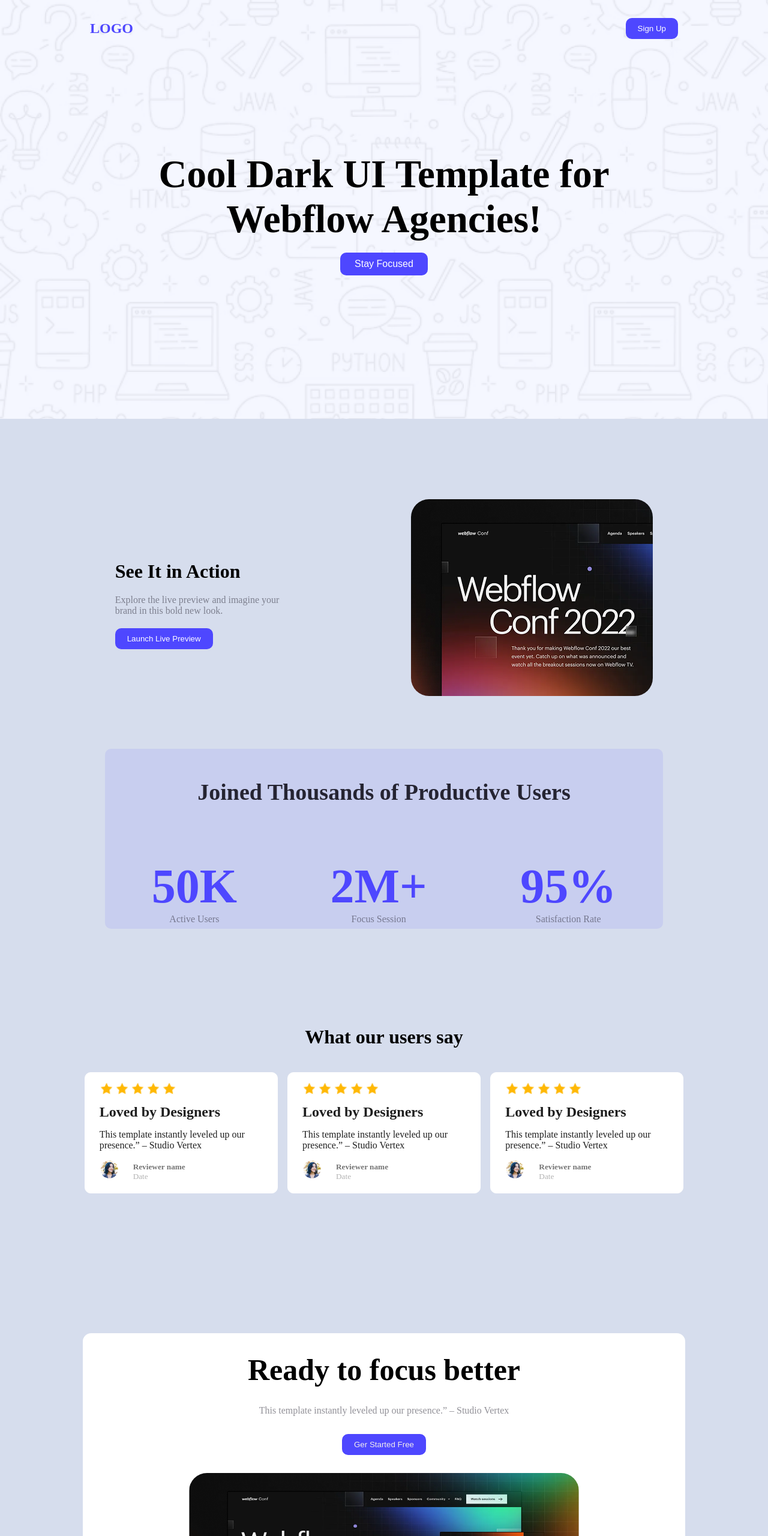
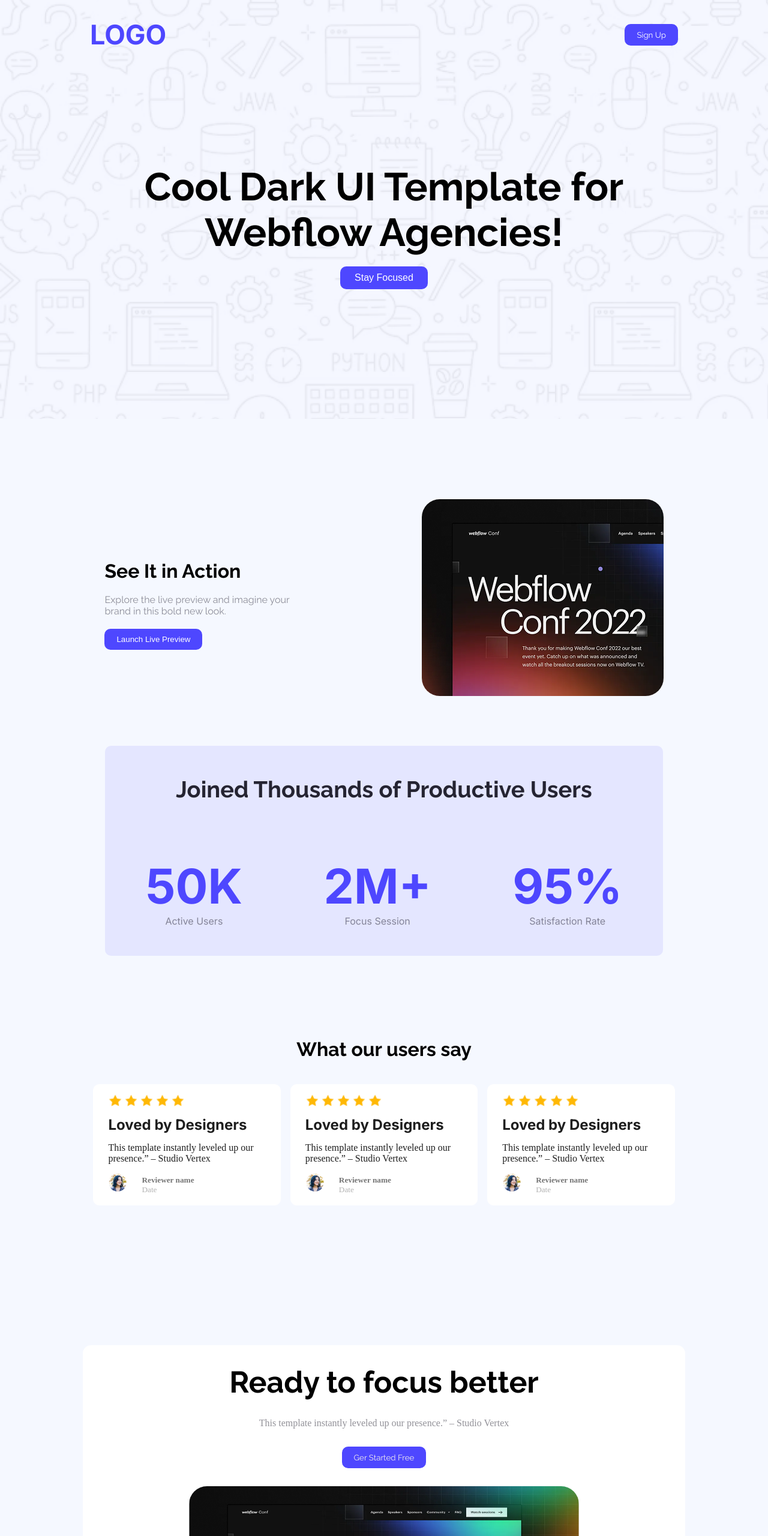
Before and after one commit to student-Imran/PH-Assignment-one, a plain HTML site: page index.html in a window 1280 px wide. Shown: the top 2560 px of the page at 60% size. Drawn offline with Linux system fonts and the light colour scheme.

Commit message:
All font-family set done

```diff
--- a/index.html
+++ b/index.html
@@ -3,6 +3,12 @@
 <head>
     <meta charset="UTF-8">
     <meta name="viewport" content="width=device-width, initial-scale=1.0">
+    <link rel="preconnect" href="https://fonts.googleapis.com">
+<link rel="preconnect" href="https://fonts.gstatic.com" crossorigin>
+<link href="https://fonts.googleapis.com/css2?family=Inter:ital,opsz,wght@0,14..32,100..900;1,14..32,100..900&family=Open+Sans:ital,wght@0,300..800;1,300..800&display=swap" rel="stylesheet">
+<link rel="preconnect" href="https://fonts.googleapis.com">
+<link rel="preconnect" href="https://fonts.gstatic.com" crossorigin>
+<link href="https://fonts.googleapis.com/css2?family=Inter:ital,opsz,wght@0,14..32,100..900;1,14..32,100..900&family=Open+Sans:ital,wght@0,300..800;1,300..800&family=Raleway:ital,wght@0,100..900;1,100..900&display=swap" rel="stylesheet">
     <link rel="stylesheet" href="styles/style.css">
     <title>Assignment-one</title>
 </head>
@@ -10,11 +16,11 @@
     <header>
         <nav>
             <ul>
-                <li><h1>LOGO</h1></li>
-                <li><button>Sign Up</button></li>
+                <li class="inter-normal" style="font-size: 30px;"><h1>LOGO</h1></li>
+                <li><button class="raleway-normal">Sign Up</button></li>
             </ul>
         </nav>
-        <div class="header-description">
+        <div class="header-description raleway-normal">
 
                 <h1>
                     Cool Dark UI Template for <br>Webflow Agencies!
@@ -25,7 +31,7 @@
     </header>
 
     <div class="action-parent">
-        <div class="action">
+        <div class="action raleway-normal">
             <div class="action-description">
               <h1>See It in Action</h1>
               <p>Explore the live preview and imagine your <br>
@@ -39,10 +45,10 @@
     </div>
     <div class="users">
         <div class="users-details">
-          <h1>
+          <h1 class="raleway-normal">
             Joined Thousands of Productive Users
         </h1>
-        <div class="user-num">
+        <div class="user-num inter-normal">
             <div class="first-element">
               <h1>50K</h1>
             <p>Active Users</p>
@@ -62,10 +68,10 @@
 
     <div class="users-feedback">
         <div class="user-feedback-details">
-            <h1>
+            <h1 class="raleway-normal">
                 What our users say
             </h1>
-            <div class="feedback">
+            <div class="feedback ">
                 <div class="first-fb">
                     <div class="star">
                         <img src="images/icon-star.png" alt="">
@@ -74,7 +80,7 @@
                         <img src="images/icon-star.png" alt="">
                         <img src="images/icon-star.png" alt="">
                     </div>
-                    <h2>
+                    <h2 class="inter-normal">
                         Loved by Designers
                     </h2>
                     <p>This template instantly leveled up our <br>
@@ -96,7 +102,7 @@
                         <img src="images/icon-star.png" alt="">
                         <img src="images/icon-star.png" alt="">
                     </div>
-                    <h2>
+                    <h2 class="inter-normal">
                         Loved by Designers
                     </h2>
                     <p>This template instantly leveled up our <br>
@@ -118,7 +124,7 @@
                         <img src="images/icon-star.png" alt="">
                         <img src="images/icon-star.png" alt="">
                     </div>
-                    <h2>
+                    <h2 class="inter-normal">
                         Loved by Designers
                     </h2>
                     <p>This template instantly leveled up our <br>
@@ -137,17 +143,17 @@
     </div>
 
     <div class="focus">
-        <h1>Ready to focus better</h1>
+        <h1 class="raleway-normal">Ready to focus better</h1>
         <p>This template instantly leveled up our presence.” – Studio Vertex</p>
-        <button>Ger Started Free</button><br>
+        <button class="raleway-normal">Ger Started Free</button><br>
         <img src="images/wc-big.png" alt="">
 
     </div>
     <div class="form-section">
-        <div class="title">
+        <div class="title raleway-normal">
             <h1>Let’s Get in <br>Touch</h1>
         </div>
-        <form action="">
+        <form action="" class="raleway-normal">
             <label for="email">Email</label><br>
             <input type="text" id="email" placeholder="example@gmail.com"><br>
 
@@ -163,7 +169,7 @@
     <footer>
         <div class="foot">
         <div class="footer-heading-pgp">
-            <h1>LOGO</h1>
+            <h1 class="inter-normal">LOGO</h1>
             <P>Ready to elevate your online presence? Contact us today to discuss your project and discover how we can bring your vision to life.</P>
         </div>
         <div class="footer-ul">
--- a/styles/style.css
+++ b/styles/style.css
@@ -1,3 +1,17 @@
+
+.inter-normal {
+  font-family: "Inter", sans-serif;
+  font-optical-sizing: auto;
+  font-style: normal;
+}
+
+.raleway-normal {
+  font-family: "Raleway", sans-serif;
+  font-optical-sizing: auto;
+  font-style: normal;
+}
+
+
 *{
   padding: 0;
    margin: 0;
@@ -7,7 +21,7 @@ body{
    margin: 0;
    width: 100%;
    height: 100vh;
-    background-color: #D6DDED;
+    background-color: #F5F8FF;
 }
 button{
     cursor: pointer;
@@ -17,6 +31,8 @@ button:hover {
     font-weight: bold;
   background: linear-gradient(35deg, #4E47FF, #7F76FF, #AFA9FF);
 }
+
+/*---Header part start: nav + banner---*/
 
 header{
     width: 100%;
@@ -64,6 +80,14 @@ nav ul li button{
     border-radius: 10px;
 }
 
+/*---Header Part End---*/
+
+
+
+
+/*---Action Part Start---*/
+
+
 .action-parent{
     width: 100%;
     height: 400px;
@@ -100,8 +124,15 @@ nav ul li button{
     border-radius: 30px;
 }
 
+
+/*---Action Part End---*/
+
+
+
+/*---Users Review or Users Feedback Start---*/
+
 .users{
-    margin: 50px auto;
+    margin: 70px auto;
     width: 1000px;
     height: 300px;
     display: flex;
@@ -110,7 +141,7 @@ nav ul li button{
 }
 .users-details{
     width: 930px;
-    height: 300px;
+    height: 350px;
     text-align: center;
     background-color: rgba(78,71,255,10%);
     border-radius: 10px;
@@ -147,7 +178,7 @@ nav ul li button{
     justify-content: center;
 }
 .user-feedback-details{
-    width: 1000px;
+    width: 970px;
     height: 350px;
     text-align: center;
     border-radius: 10px;
@@ -220,6 +251,9 @@ nav ul li button{
     height: 30px;
     border-radius: 50%;
 }
+
+
+/*---Users Review or Users Feedback End---*/
 
 
 /* Ready to focus better */
@@ -297,6 +331,20 @@ form input[type="text"]{
     padding: 10px 0;
     margin: 5px 0px;
 }
+form input::placeholder{
+    padding: 5px 15px;
+    font-size: 20px;
+    color: rgba(0, 0, 0, 50%);
+}
+form textarea::placeholder{
+    padding-top: 15px;
+    padding-left: 20px;
+    font-size: 20px;
+    color: rgba(0, 0, 0, 50%);
+}
+form label{
+    font-weight: 600;
+}
 form textarea{
     width: 100%;
      margin: 5px 0px;
```
